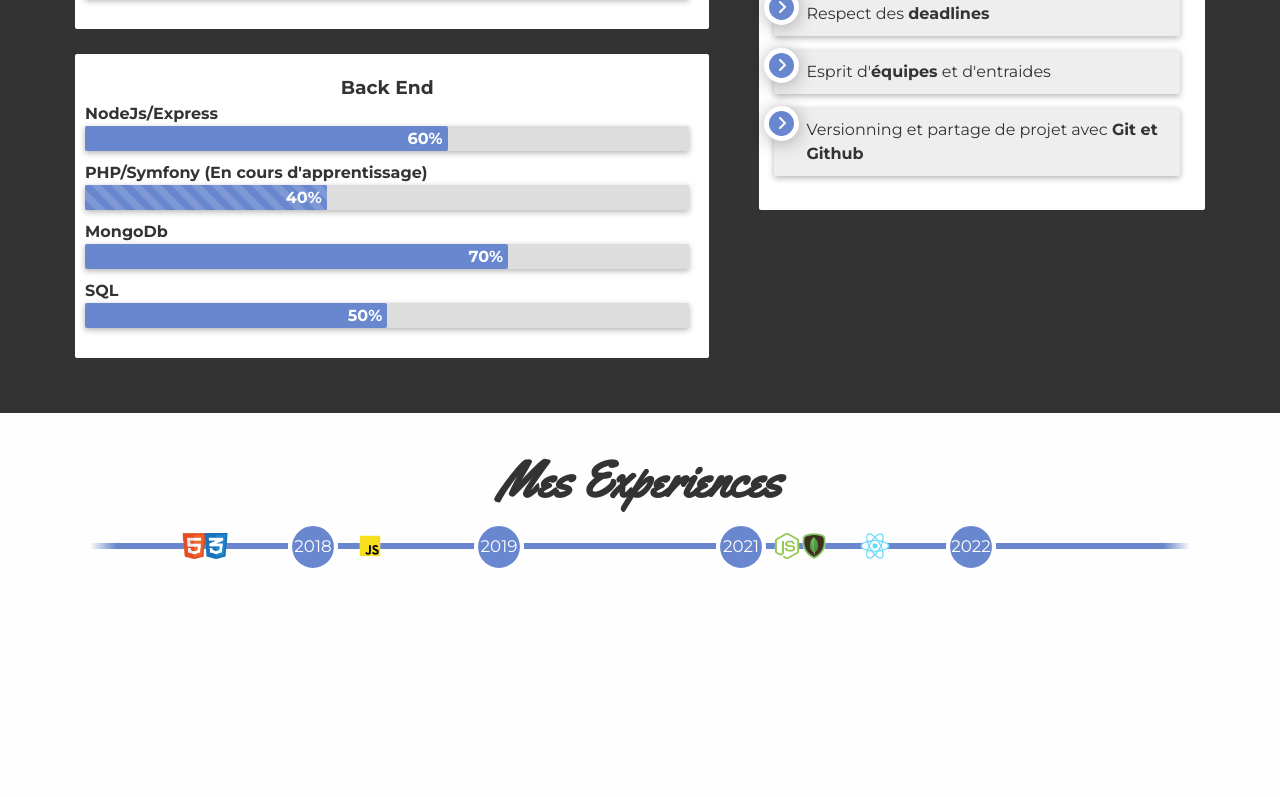
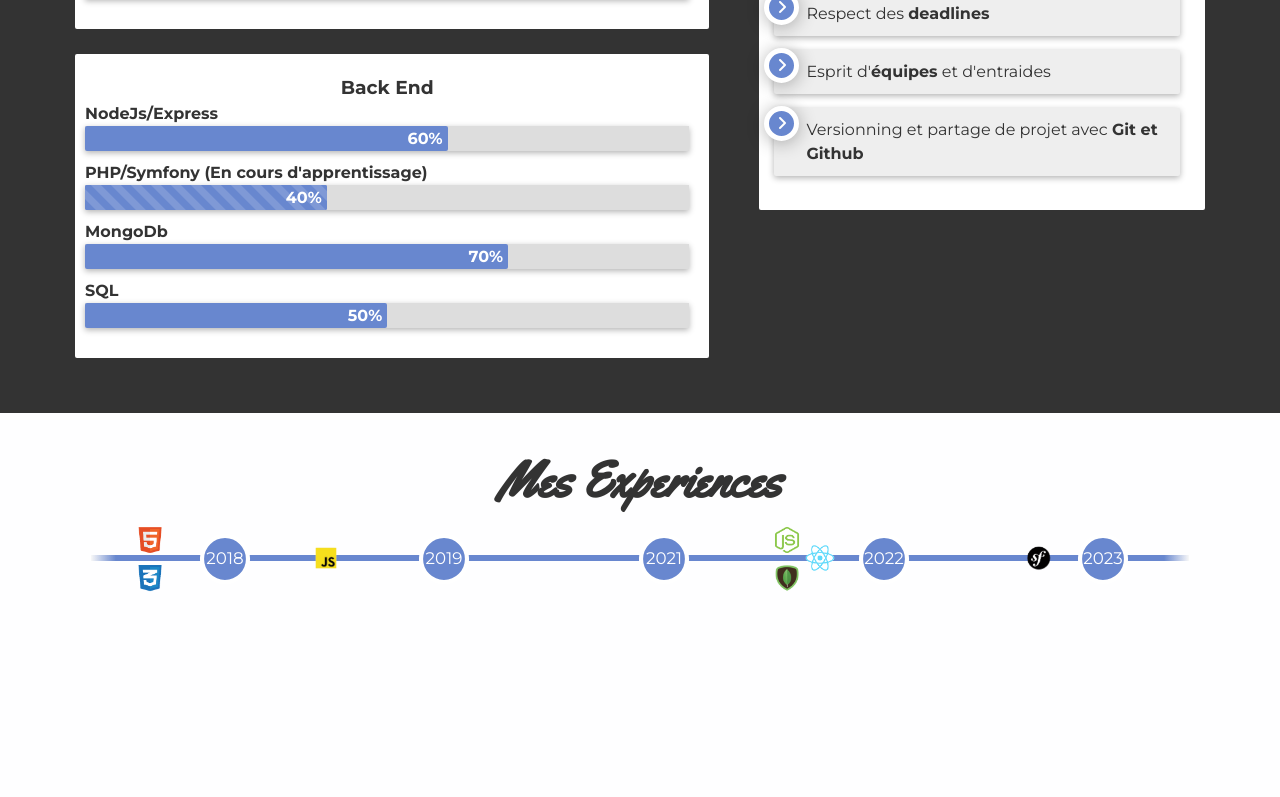
Before and after one commit to JeremyB257/Portfolio, a React (Create React App) app in the folder React-portfolio/: page / in a window 1280 px wide. Shown: the part 1704-2501 px from the top of the page. Built offline with nearby package versions, Linux system fonts and the light colour scheme.

Commit message:
modify responsive experience

```diff
--- a/React-portfolio/src/components/Experience.jsx
+++ b/React-portfolio/src/components/Experience.jsx
@@ -27,34 +27,38 @@ const Experience = () => {
       <h2 className="title">Mes Experiences</h2>
       <div className="exp-container">
         <div className="timeline">
-          <div className="lang1">
+          <div className="lang lang1" title="Html">
             <img src="./img/html.png" alt="logo html" />
           </div>
-          <div className="lang1-1">
+          <div className="lang lang1-1" title="Css">
             <img src="./img/css.png" alt="logo css" />
           </div>
-          <div className="lang2">
+          <div className="lang lang2" title="Javascript">
             <img src="./img/js1.png" alt="logo js" />
           </div>
-          <div className="lang3">
+          <div className="lang lang3" title="NodeJs">
             <img src="./img/nodejs1.png" alt="logo nodejs" />
           </div>
-          <div className="lang4">
+          <div className="lang lang4" title="MongoDb">
             <img src="./img/mongodb1.png" alt="logo mongodb" />
           </div>
-          <div className="lang5">
+          <div className="lang lang5" title="React">
             <img src="./img/react1.png" alt="logo react" />
           </div>
-          <div className="ball1" onClick={openBall1}>
+          <div className="lang lang6" title="Symnfony">
+            <img src="./img/symfony.png" alt="logo symfony" />
+          </div>
+          <div className="ball ball2018" onClick={openBall1}>
             2018
           </div>
-          <div className="ball2" onClick={openBall2}>
+          <div className="ball ball2019" onClick={openBall2}>
             2019
           </div>
-          <div className="ball3" onClick={openBall3}>
+          <div className="ball ball2021" onClick={openBall3}>
             2021
           </div>
-          <div className="ball4">2022</div>
+          <div className="ball ball2022">2022</div>
+          <div className="ball ball2023">2023</div>
           <div className={isActive1 ? 'container down1' : 'container down1 hidden'}>
             <div className="content">
               <h4>2018 - Freelance</h4>
--- a/React-portfolio/src/components/Skills.jsx
+++ b/React-portfolio/src/components/Skills.jsx
@@ -4,7 +4,7 @@ import { Slide } from 'react-awesome-reveal';
 const Skills = () => {
   return (
     <section id="skills">
-      <h2 className="title">Mes Compétence</h2>
+      <h2 className="title">Mes Compétences</h2>
       <div className="skills-blocs">
         <div className="skills-chart">
           <div className="skills-bloc">
--- a/React-portfolio/src/styles/components/_experience.scss
+++ b/React-portfolio/src/styles/components/_experience.scss
@@ -22,7 +22,7 @@
   background-color: #6887cf;
   left: 0;
   right: 0;
-  top: 10%;
+  top: 15%;
   margin-bottom: -3px;
   &::before {
     content: '';
@@ -52,10 +52,7 @@
   width: 40%;
   transition: all 300ms;
 }
-.ball1,
-.ball2,
-.ball3,
-.ball4 {
+.ball {
   position: absolute;
   top: -20px;
   z-index: 1;
@@ -71,25 +68,24 @@
   color: white;
   animation: bounce infinite 1000ms;
 }
-.ball1 {
-  left: 18%;
+.ball2018 {
+  left: 10%;
 }
-.ball2 {
-  left: 35%;
+.ball2019 {
+  left: 30%;
 }
-.ball3 {
-  left: 57%;
+.ball2021 {
+  left: 50%;
 }
-.ball4 {
-  left: 78%;
+.ball2022 {
+  left: 70%;
 }
-.lang1,
-.lang1-1,
-.lang2,
-.lang3,
-.lang4,
-.lang5 {
+.ball2023 {
+  left: 90%;
+}
+.lang {
   position: absolute;
+  z-index: 1;
   top: -12px;
   img {
     transition: all 300ms;
@@ -100,22 +96,29 @@
   }
 }
 .lang1 {
-  left: 8%;
+  left: 4%;
+  top: -30px;
 }
 .lang1-1 {
-  left: 10%;
+  left: 4%;
+  top: 8px;
 }
 .lang2 {
-  left: 24%;
+  left: 20%;
 }
 .lang3 {
   left: 62%;
+  top: -30px;
 }
 .lang4 {
-  left: 64.5%;
+  left: 62%;
+  top: 8px;
 }
 .lang5 {
-  left: 70%;
+  left: 65%;
+}
+.lang6 {
+  left: 85%;
 }
 .down1 {
   top: 25px;
@@ -160,10 +163,15 @@
 @media screen and (max-width: 800px) {
   .exp-container {
     height: 500px;
+    overflow: auto;
+    scrollbar-width: none;
+  }
+  .exp-container::-webkit-scrollbar {
+    display: none;
   }
   .timeline {
     width: 6px;
-    height: auto;
+    height: 1000px;
     top: 0;
     bottom: 0;
     left: 10%;
@@ -187,45 +195,53 @@
       background-image: linear-gradient(to top, #f8f8f8, rgba(248, 248, 248, 0));
     }
   }
-  .ball1 {
+  .ball2018 {
     left: -20px;
-    top: 18%;
+    top: 10%;
   }
-  .ball2 {
+  .ball2019 {
     left: -20px;
-    top: 35%;
+    top: 30%;
   }
-  .ball3 {
+  .ball2021 {
     left: -20px;
-    top: 57%;
+    top: 50%;
   }
-  .ball4 {
+  .ball2022 {
     left: -20px;
-    top: 78%;
+    top: 70%;
+  }
+  .ball2023 {
+    left: -20px;
+    top: 85%;
   }
   .lang1 {
     left: -30px;
-    top: 8%;
+    top: 5%;
   }
   .lang1-1 {
     left: 5px;
-    top: 8%;
+    top: 5%;
   }
   .lang2 {
     left: 5px;
-    top: 27%;
+    top: 20%;
   }
   .lang3 {
     left: -30px;
-    top: 66%;
+    top: 60%;
   }
   .lang4 {
     left: 5px;
-    top: 66%;
+    top: 60%;
   }
   .lang5 {
     left: 5px;
-    top: 72%;
+    top: 65%;
+  }
+  .lang6 {
+    left: 5px;
+    top: 80%;
   }
   .down1 {
     top: 25px;
```
Also changed, not shown: React-portfolio/public/img/symfony.png (added).
